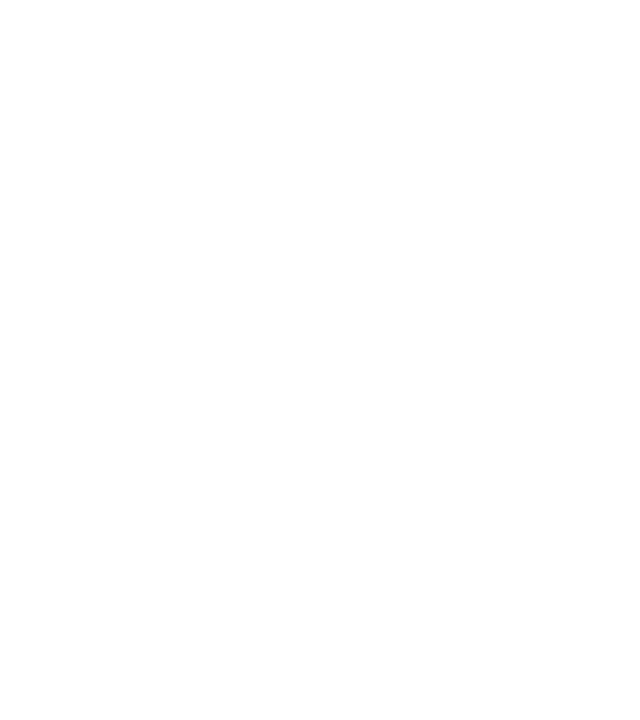
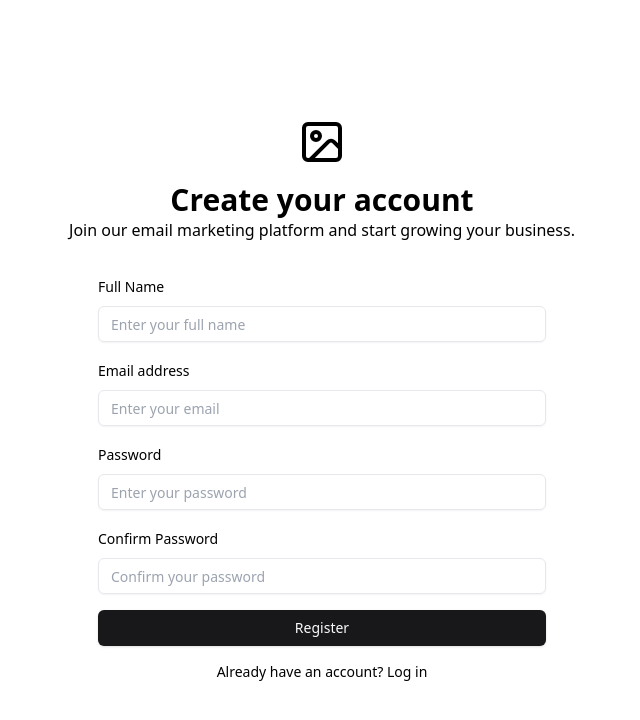
Before and after one commit to sbwinberg/CRUDsql-ny, a React (Vite) app in the folder frontend/: page /register in a window 1280 px wide. Before the commit this address had no page. Shown: the top 720 px of the page, without its empty margins (318-958 px from the left). Built offline with nearby package versions, Linux system fonts and the light colour scheme.

Commit message:
Add register page and route

```diff
--- a/frontend/package.json
+++ b/frontend/package.json
@@ -11,6 +11,7 @@
   },
   "dependencies": {
     "@radix-ui/react-icons": "^1.3.0",
+    "@radix-ui/react-label": "^2.1.0",
     "@radix-ui/react-slot": "^1.1.0",
     "class-variance-authority": "^0.7.0",
     "clsx": "^2.1.1",
--- a/frontend/src/App.tsx
+++ b/frontend/src/App.tsx
@@ -1,23 +1,25 @@
 import { Routes, Route } from 'react-router-dom'
+import { Register } from './components/component/register'
 // import Login from './routes/Login'
 // import Register from './routes/Register'
 // import Campaign from './routes/Campaign'
 // import CreateEmail from './routes/Create-email'
 // import CreateCampaign from './routes/Create-Campaign'
-// import GeneratedEmail from './routes/Generated-email'
+// import GeneratedEmail from './components/component/Generated-email'
 // import SpecificCampaign from './routes/Specific-campaign'
 
 function App() {
   return (
     <Routes>
      {/*  <Route path="/login" element={<Login />} /> */}
-      {/* <Route path="/register" element={<Register />} /> */}
+      <Route path="/register" element={<Register />} />
      {/* <Route path="/campaign" element={<Campaign />} /> */}
       {/* <Route path="/create-email" element={<CreateEmail />} /> */}
       {/* <Route path="/create-campaign" element={<CreateCampaign />} /> */}
       {/* <Route path="/generated-email" element={<GeneratedEmail />} /> */}
       {/* <Route path="/campaign/:id" element={<SpecificCampaign />} /> */}
     </Routes>
+
   )
 }
 
--- /dev/null
+++ b/frontend/src/components/component/register.tsx
@@ -0,0 +1,69 @@
+/**
+* This code was generated by v0 by Vercel.
+* @see https://v0.dev/t/EqbRH8B5Z0o
+* Documentation: https://v0.dev/docs#integrating-generated-code-into-your-nextjs-app
+*/
+import { Label } from "@/components/ui/label"
+import { Input } from "@/components/ui/input"
+import { Button } from "@/components/ui/button"
+import { IconProps } from "@radix-ui/react-icons/dist/types"
+
+export function Register() {
+  return (
+    <div className="flex flex-col items-center justify-center min-h-screen p-4">
+      <div className="text-center">
+        <ImageIcon className="w-12 h-12 mx-auto mb-4" />
+        <h1 className="text-3xl font-bold">Create your account</h1>
+        <p className="text-muted-foreground">Join our email marketing platform and start growing your business.</p>
+      </div>
+      <form className="w-full max-w-md mt-8 space-y-4">
+        <div className="space-y-2">
+          <Label htmlFor="full-name">Full Name</Label>
+          <Input id="full-name" placeholder="Enter your full name" />
+        </div>
+        <div className="space-y-2">
+          <Label htmlFor="email">Email address</Label>
+          <Input id="email" type="email" placeholder="Enter your email" />
+        </div>
+        <div className="space-y-2">
+          <Label htmlFor="password">Password</Label>
+          <Input id="password" type="password" placeholder="Enter your password" />
+        </div>
+        <div className="space-y-2">
+          <Label htmlFor="confirm-password">Confirm Password</Label>
+          <Input id="confirm-password" type="password" placeholder="Confirm your password" />
+        </div>
+        <Button className="w-full mt-4" variant="default">
+          Register
+        </Button>
+      </form>
+      <p className="mt-4 text-sm text-muted-foreground">
+        Already have an account?{" "}
+        <a href="#" className="text-primary">
+          Log in
+        </a>
+      </p>
+    </div>
+  )
+}
+
+function ImageIcon(props: IconProps) {
+  return (
+    <svg
+      {...props}
+      xmlns="http://www.w3.org/2000/svg"
+      width="24"
+      height="24"
+      viewBox="0 0 24 24"
+      fill="none"
+      stroke="currentColor"
+      strokeWidth="2"
+      strokeLinecap="round"
+      strokeLinejoin="round"
+    >
+      <rect width="18" height="18" x="3" y="3" rx="2" ry="2" />
+      <circle cx="9" cy="9" r="2" />
+      <path d="m21 15-3.086-3.086a2 2 0 0 0-2.828 0L6 21" />
+    </svg>
+  )
+}
--- /dev/null
+++ b/frontend/src/components/ui/input.tsx
@@ -0,0 +1,25 @@
+import * as React from "react"
+
+import { cn } from "@/lib/utils"
+
+export interface InputProps
+  extends React.InputHTMLAttributes<HTMLInputElement> {}
+
+const Input = React.forwardRef<HTMLInputElement, InputProps>(
+  ({ className, type, ...props }, ref) => {
+    return (
+      <input
+        type={type}
+        className={cn(
+          "flex h-9 w-full rounded-md border border-input bg-transparent px-3 py-1 text-sm shadow-sm transition-colors file:border-0 file:bg-transparent file:text-sm file:font-medium placeholder:text-muted-foreground focus-visible:outline-none focus-visible:ring-1 focus-visible:ring-ring disabled:cursor-not-allowed disabled:opacity-50",
+          className
+        )}
+        ref={ref}
+        {...props}
+      />
+    )
+  }
+)
+Input.displayName = "Input"
+
+export { Input }
--- /dev/null
+++ b/frontend/src/components/ui/label.tsx
@@ -0,0 +1,24 @@
+import * as React from "react"
+import * as LabelPrimitive from "@radix-ui/react-label"
+import { cva, type VariantProps } from "class-variance-authority"
+
+import { cn } from "@/lib/utils"
+
+const labelVariants = cva(
+  "text-sm font-medium leading-none peer-disabled:cursor-not-allowed peer-disabled:opacity-70"
+)
+
+const Label = React.forwardRef<
+  React.ElementRef<typeof LabelPrimitive.Root>,
+  React.ComponentPropsWithoutRef<typeof LabelPrimitive.Root> &
+    VariantProps<typeof labelVariants>
+>(({ className, ...props }, ref) => (
+  <LabelPrimitive.Root
+    ref={ref}
+    className={cn(labelVariants(), className)}
+    {...props}
+  />
+))
+Label.displayName = LabelPrimitive.Root.displayName
+
+export { Label }
--- a/frontend/src/routes/Register.tsx
+++ b/frontend/src/routes/Register.tsx
@@ -0,0 +1,7 @@
+import { Register } from "@/components/component/register";
+
+export function RegisterPage() {
+    <main className="flex justify-center items-center">
+        <Register/>
+    </main>
+}
```
Also changed, not shown: 1 other file (tests, documents, lock files or other folders).
